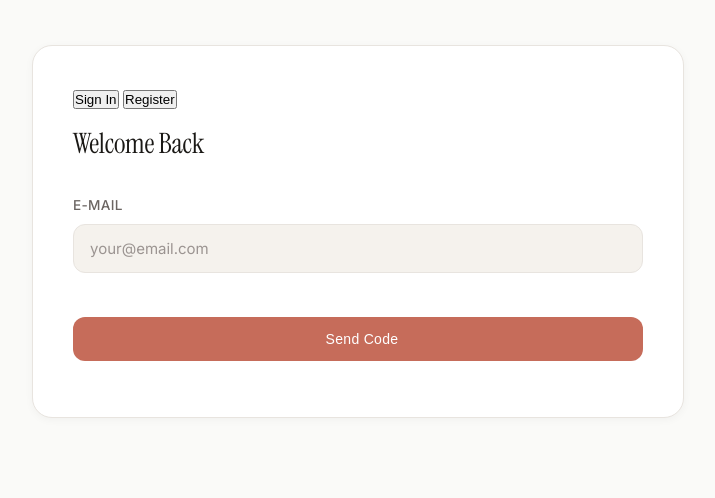
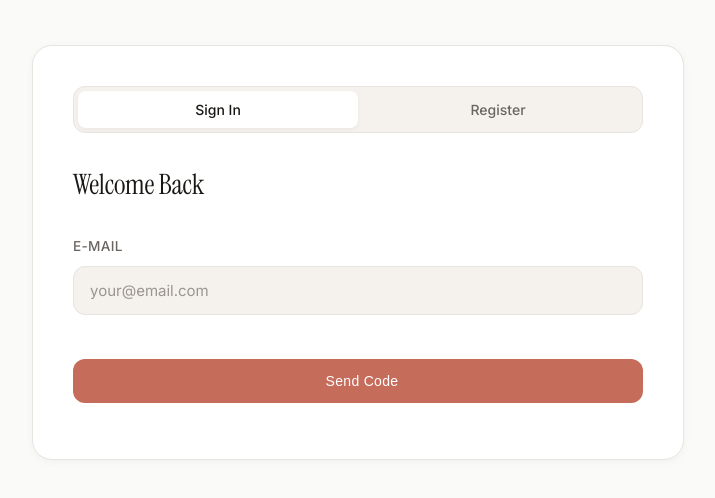
Before and after one commit to EliMine6915/bomp, a plain HTML site: page index.html in a window 1280 px wide. Shown: the part 160-658 px from the top of the page, without its empty margins (282-997 px from the left). Drawn offline with nearby package versions, Linux system fonts and the light colour scheme; some icons are missing.

Commit message:
Update style.css

```diff
--- a/style.css
+++ b/style.css
@@ -551,3 +551,33 @@ h2 {
         transition-duration: 0.01ms !important;
     }
 }
+
+/* --- AUTH SWITCH TABS --- */
+.auth-toggle {
+    display: flex;
+    background: var(--bg-secondary);
+    border-radius: 12px;
+    padding: 4px;
+    margin-bottom: 20px;
+    border: 1px solid var(--border);
+}
+
+.toggle-tab {
+    flex: 1;
+    background: none;
+    border: none;
+    padding: 10px;
+    font-family: inherit;
+    font-size: 14px;
+    font-weight: 500;
+    color: var(--text-secondary);
+    cursor: pointer;
+    border-radius: 8px;
+    transition: all 0.2s ease;
+}
+
+.toggle-tab.active {
+    background: var(--surface);
+    color: var(--text);
+    box-shadow: 0 2px 4px rgba(0,0,0,0.04);
+}
```
